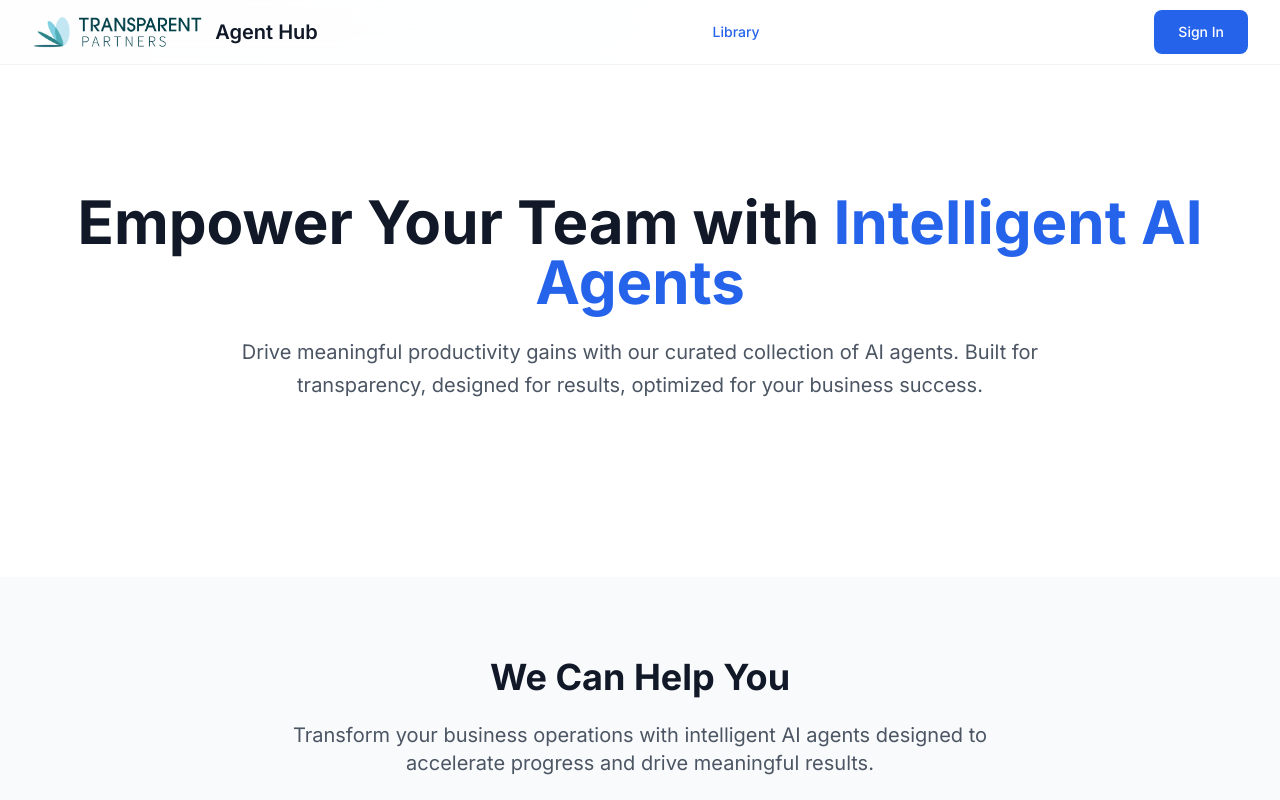
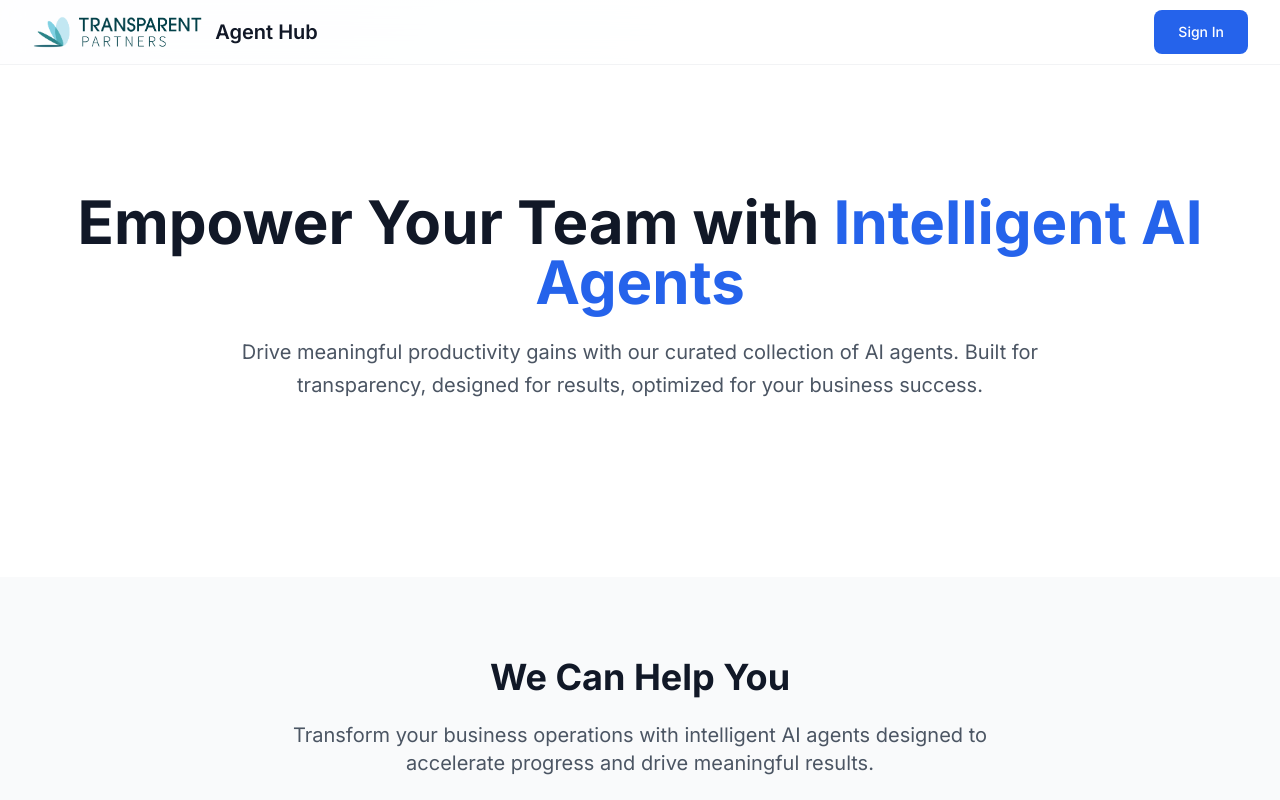
Before and after one commit to bsimkins11-source/transparent-agent-hub-teaser, a React (Vite) app in the folder frontend/: page / in a window 1280 px wide. Shown: the top 800 px of the page. Built offline with nearby package versions, Linux system fonts and the light colour scheme; no server answers.

Commit message:
🧹 Remove unnecessary navigation link from header
- Remove redundant 'Library' link from header navigation
- Keep header clean and minimal with just logo and user menu
- Deploy cleaner header design to Firebase

```diff
--- a/frontend/src/components/Header.tsx
+++ b/frontend/src/components/Header.tsx
@@ -42,16 +42,6 @@ export default function Header() {
 
           {/* Navigation */}
           <nav className="hidden md:flex items-center space-x-8">
-            <Link
-              to="/"
-              className={`text-sm font-medium transition-colors ${
-                location.pathname === '/'
-                  ? 'text-brand-600'
-                  : 'text-gray-600 hover:text-gray-900'
-              }`}
-            >
-              Library
-            </Link>
             {currentUser && (
               <Link
                 to="/admin"
```
